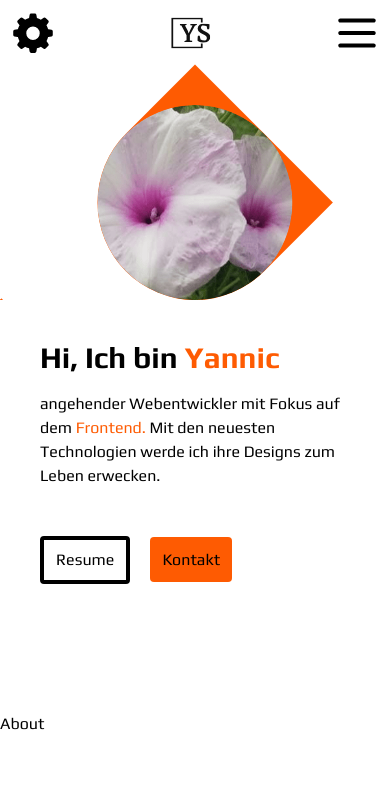
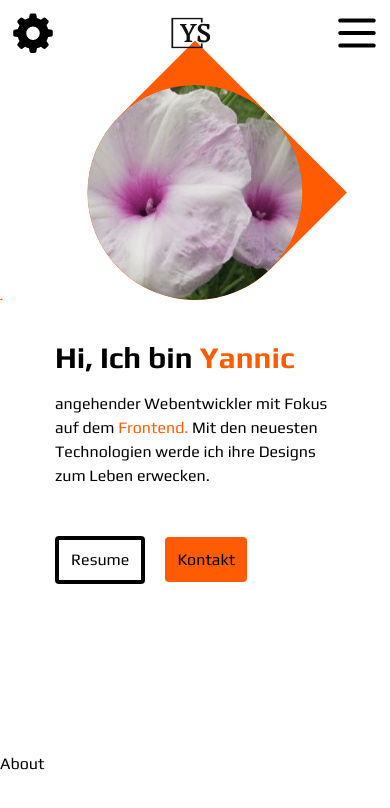
Before and after one commit to SchmittYannic/portfolio_ys, a React app: page / in a window 390 px wide. Shown: the top 808 px of the page. Built offline with nearby package versions, Linux system fonts and the light colour scheme; the HTML template or start-up script is replaced by a standard one.

Commit message:
Making Hero responsive part1

```diff
--- a/src/components/Hero.tsx
+++ b/src/components/Hero.tsx
@@ -1,7 +1,11 @@
 import { useRef, useState, useEffect } from "react";
 import { placeholderProfile } from "../assets";
+import { styles } from "../styles";
+import useWindowSize from "../hooks/useWindowSize";
 
 const Hero = () => {
+    const { width, height } = useWindowSize();
+    const isMobile = width && width < 1024;
     const ref = useRef<HTMLDivElement>(null);
     const [rectStyle, setRectStyle] = useState<React.CSSProperties>({
         position: "absolute",
@@ -25,15 +29,23 @@ const Hero = () => {
                 const parentHeight = ref?.current?.parentElement?.clientHeight;
                 const parentWidth = ref?.current?.parentElement?.clientWidth;
                 //const newTop = parentHeight! * 0.5 - refHeight! * Math.sqrt(2) * 0.5 + 1;
-                const newBottom = refHeight! + ((refHeight! * Math.sqrt(2)) - refHeight!)*0.5 -1;
+                //const newBottom = refHeight! + ((refHeight! * Math.sqrt(2)) - refHeight!)*0.5 -1;
                 const newLeft = parentWidth! * 0.5 - 1;
                 const newHeight = refHeight;
-                const newWidth = parentHeight! * Math.sqrt(2) * 0.5;
+                const newWidth = parentWidth! * Math.sqrt(2) * 0.5;
                 //newState["top"] = `${newTop}px`;
-                newState["bottom"] = `${newBottom}px`;
+                //newState["bottom"] = `${newBottom}px`;
                 newState["left"] = `${newLeft}px`;
-                newState["width"] = `${newHeight}px`;
+                newState["width"] = `${newHeight}px`; //switching height and width on purpose
                 newState["height"] = `${newWidth}px`;
+
+                if(isMobile) {
+                    const newBottom = refHeight! + ((refHeight! * Math.sqrt(2)) - refHeight!)*0.5 - 1;
+                    newState["bottom"] = `${newBottom}px`;
+                } else {
+                    const newBottom = parentHeight! * 0.5 + refHeight! * Math.sqrt(2) * 0.5 - 1;
+                    newState["bottom"] = `${newBottom}px`;
+                }
                 return newState;
             });
         }
@@ -48,18 +60,21 @@ const Hero = () => {
         );
 
         return () => window.removeEventListener("resize", handleResize);
-    }, [])
+    }, [isMobile])
 
     return (
-        <section className="w-full mb-32">
+        <section className="w-full lg:h-screen mb-32 lg:bg-slate-500 md:bg-slate-300 sm:bg-slate-100 flex lg:flex-row-reverse flex-col items-center">
             <div
-                className="relative w-full min-h-[300px] mb-10 overflow-hidden"
+                className={`${styles.heroImgSection} relative w-full overflow-hidden`}
             >
                 <div
                     ref={ref}
-                    className="absolute bg-action bottom-0 left-[50%] -translate-x-1/2 rounded-bl-full rounded-br-full rotate-45"
+                    className="absolute bg-action lg:bottom-[50%] bottom-0 left-[50%] -translate-x-1/2 lg:translate-y-1/2 rounded-bl-full rounded-br-full rotate-45"
                 >
-                    <img src={placeholderProfile} alt="" className="rounded-full -rotate-45" />
+                    <img
+                        src={placeholderProfile}
+                        alt=""
+                        className={`${styles.heroImg} rounded-full -rotate-45`} />
                 </div>
                 <div
                     style={rectStyle}
@@ -67,12 +82,12 @@ const Hero = () => {
                 />
             </div>
 
-            <div className="px-10">
+            <div className={`${styles.heroTextSection} lg:py-0 md:py-24 sm:py-16 py-10 lg:mx-auto px-10`}>
 
-                <h2 className="text-3xl font-bold mb-4">
+                <h2 className={`${styles.heroHeadText} mb-4`}>
                     Hi, Ich bin <span className="text-action">Yannic</span>
                 </h2>
-                <p className="">angehender Webentwickler mit Fokus auf dem <span className="text-action">Frontend.</span> Mit den neuesten Technologien werde ich ihre Designs zum Leben erwecken. </p>
+                <p className={`${styles.heroSubText}`}>angehender Webentwickler mit Fokus auf dem <span className="text-action">Frontend.</span> Mit den neuesten Technologien werde ich ihre Designs zum Leben erwecken. </p>
 
                 <div className="mt-12">
                     <button className="px-3 py-[8px] border-4 rounded border-textPrimary">
--- /dev/null
+++ b/src/hooks/useWindowSize.ts
@@ -0,0 +1,40 @@
+import { useState, useEffect } from "react";
+// Hook
+const useWindowSize = () => {
+    // Initialize state with undefined width/height so server and client renders match
+    // Learn more here: https://joshwcomeau.com/react/the-perils-of-rehydration/
+
+    type WindowSizeType = {
+        width: undefined | number,
+        height: undefined | number
+    }
+
+    const [windowSize, setWindowSize] = useState<WindowSizeType>({
+        width: undefined,
+        height: undefined,
+    });
+
+    useEffect(() => {
+      // Handler to call on window resize
+      function handleResize() {
+        // Set window width/height to state
+        setWindowSize({
+            width: window.innerWidth,
+            height: window.innerHeight,
+        });
+      }
+
+      // Add event listener
+      window.addEventListener("resize", handleResize);
+
+      // Call handler right away so state gets updated with initial window size
+      handleResize();
+
+      // Remove event listener on cleanup
+      return () => window.removeEventListener("resize", handleResize);
+    }, []); // Empty array ensures that effect is only run on mount
+
+    return windowSize;
+}
+
+export default useWindowSize
--- /dev/null
+++ b/src/styles.ts
@@ -0,0 +1,15 @@
+const styles = {
+    heroImgSection:
+        "lg:max-w-[50%] lg:min-h-[100%] md:min-h-[500px] sm:min-h-[400px] min-h-[300px]",
+    heroImg:
+        "sm:max-w-[300px] max-w-[215px]",
+
+    heroTextSection:
+        "lg:max-w-[550px] md:max-w-[500px] sm:max-w-[450px] max-w-[360px]",
+    heroHeadText:
+        "md:text-5xl sm:text-4xl text-3xl font-bold",
+    heroSubText:
+        "md:text-[20px] sm:text-[18px]",
+}
+
+export { styles }
```
